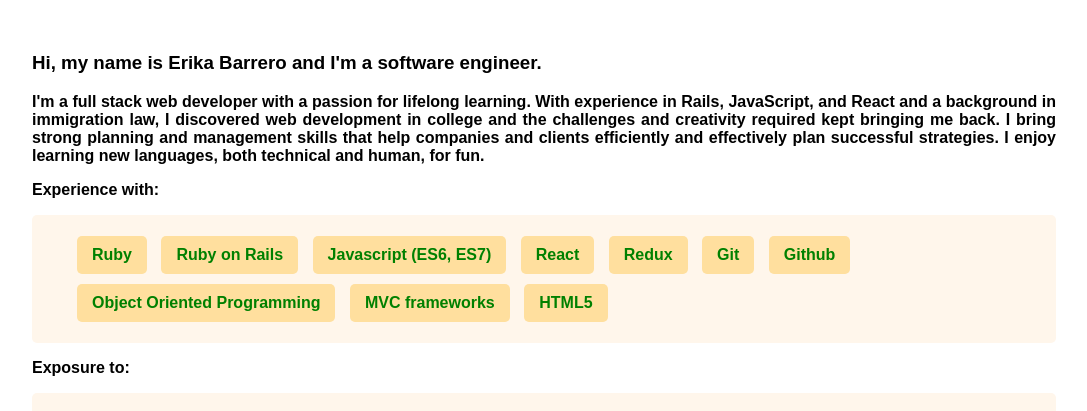
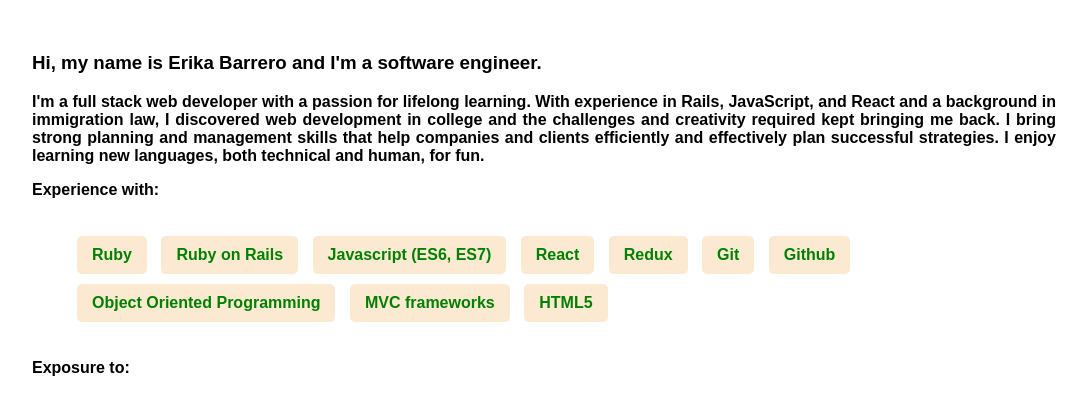
Before and after one commit to e-barr/personal-profile, a website: page index.html in a window 1280 px wide. Shown: the part 382-793 px from the top of the page, without its empty margins (96-1183 px from the left). Drawn offline with Linux system fonts and the light colour scheme.

Commit message:
update css

```diff
--- a/main.css
+++ b/main.css
@@ -33,7 +33,6 @@ p {
 }
 
 .skills {
-    background-color: #FFF6EB;
     border-radius: 5px;
     max-width: auto;
     overflow: hidden;
@@ -46,7 +45,7 @@ p {
 }
 
 .skills li {
-    background-color: #ffdf9e;
+    background-color: rgb(252, 233, 209);
     border-radius: 5px;
     color: green;
     padding: 15px;
```
